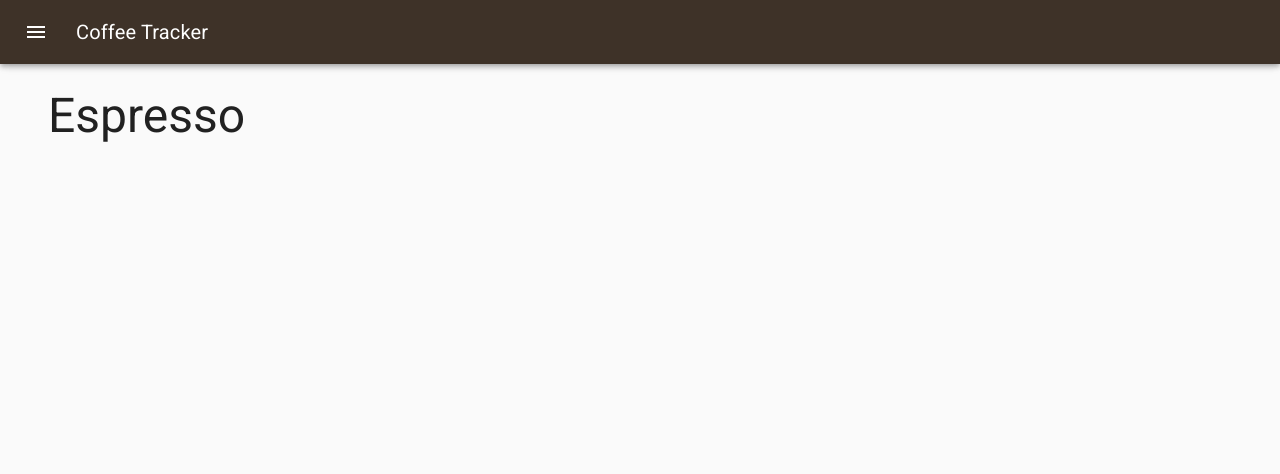
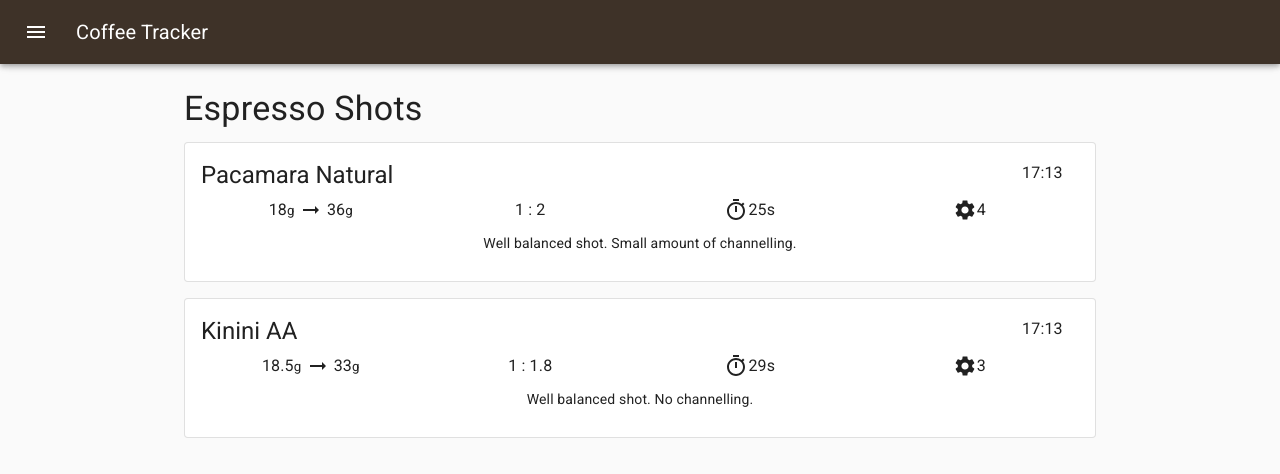
Before and after one commit to joshhazlewood/coffee-tracker-frontend, a React (Create React App) app: page /espresso in a window 1280 px wide. Shown: the top 474 px of the page. Built offline with nearby package versions, Linux system fonts and the light colour scheme.

Commit message:
Created EspressoShotCard and added to shots page

```diff
--- a/package.json
+++ b/package.json
@@ -9,6 +9,7 @@
     "@testing-library/jest-dom": "^5.11.4",
     "@testing-library/react": "^11.1.0",
     "@testing-library/user-event": "^12.1.10",
+    "date-fns": "^2.16.1",
     "react": "^17.0.1",
     "react-dom": "^17.0.1",
     "react-router-dom": "^5.2.0",
--- /dev/null
+++ b/src/components/EspressoShotCard.js
@@ -0,0 +1,101 @@
+import { Card, CardContent, Grid, Typography } from "@material-ui/core";
+import { makeStyles } from "@material-ui/core/styles";
+import ArrowRightAltIcon from "@material-ui/icons/ArrowRightAlt";
+import SettingsIcon from "@material-ui/icons/Settings";
+import TimerIcon from "@material-ui/icons/Timer";
+import { format } from "date-fns";
+
+const useStyles = makeStyles({
+  root: {
+    textAlign: "center",
+    minWidth: "300px",
+  },
+  margin: {
+    margin: "0.3em",
+  },
+  timestamp: {
+    height: "100%",
+  },
+  divider: {
+    marginTop: "0.5em",
+    marginBottom: "0.5em",
+  },
+});
+
+const formatDate = (date) => {
+  return format(date, "HH:mm");
+};
+
+export default function EspressoShotCard({ shot }) {
+  const classes = useStyles();
+
+  const calculateRatio = (input, output) => {
+    const ratio = (output / input).toFixed(1).toString();
+    if (ratio.endsWith(".0")) {
+      return "1 : " + ratio.substring(0, ratio.length - 2);
+    }
+    return "1 : " + ratio;
+  };
+
+  return (
+    <Card variant="outlined" className={classes.root}>
+      <CardContent>
+        <Grid container align="center">
+          <Grid item xs={10} sm={11} align="left">
+            <Typography variant="h5">
+              {shot.name !== undefined ? shot.name : "Shot Name"}
+            </Typography>
+          </Grid>
+          <Grid item xs={2} sm={1} className={classes.timestamp}>
+            <Typography variant="subtitle1">
+              {shot.timestamp !== undefined
+                ? formatDate(shot.timestamp)
+                : "hh:mm"}
+            </Typography>
+          </Grid>
+        </Grid>
+        <Grid
+          container
+          direction="row"
+          alignItems="center"
+          justify="space-between"
+        >
+          <Grid item xs={12} sm={3}>
+            <Typography variant="subtitle1" className={classes.margin}>
+              {" "}
+              {shot.inputWeight}
+              <small>g</small>{" "}
+              <ArrowRightAltIcon style={{ verticalAlign: "middle" }} />{" "}
+              {shot.outputWeight}
+              <small>g</small>
+            </Typography>
+          </Grid>
+          <Grid item xs={4} sm={3}>
+            <Typography variant="subtitle1">
+              {calculateRatio(shot.inputWeight, shot.outputWeight)}
+            </Typography>
+          </Grid>
+          <Grid item xs={4} sm={3}>
+            <Typography variant="subtitle1" className={classes.margin}>
+              <TimerIcon style={{ verticalAlign: "middle" }} />
+              {shot.duration}s
+            </Typography>
+          </Grid>
+          <Grid item xs={4} sm={3}>
+            <Typography variant="subtitle1" className={classes.margin}>
+              <SettingsIcon style={{ verticalAlign: "middle" }} />
+              {shot.grindSetting !== undefined
+                ? shot.grindSetting
+                : "Grind setting"}
+            </Typography>
+          </Grid>
+          <Grid item xs={12}>
+            <Typography variant="body2" className={classes.margin}>
+              {shot.notes !== undefined ? shot.notes : "Shot Notes"}
+            </Typography>
+          </Grid>
+        </Grid>
+      </CardContent>
+    </Card>
+  );
+}
--- a/src/pages/Beans.js
+++ b/src/pages/Beans.js
@@ -1,6 +1,6 @@
 import { Container, Grid, Typography } from "@material-ui/core";
+import React from "react";
 import { BeanCard } from "../components/BeanCard.js";
-import React from "react";
 
 export function Beans({beans}) {
   return (
--- a/src/pages/espresso.js
+++ b/src/pages/espresso.js
@@ -1,9 +1,40 @@
-import { Container, Typography } from "@material-ui/core";
+import { Container, Grid, Typography } from "@material-ui/core";
+import EspressoShotCard from "../components/EspressoShotCard";
+
+const shots = [
+  {
+    name: "Pacamara Natural",
+    inputWeight: 18,
+    outputWeight: 36,
+    duration: 25,
+    timestamp: new Date(),
+    grindSetting: 4,
+    notes: "Well balanced shot. Small amount of channelling.",
+  },
+  {
+    name: "Kinini AA",
+    inputWeight: 18.5,
+    outputWeight: 33,
+    duration: 29,
+    timestamp: new Date(),
+    grindSetting: 3,
+    notes: "Well balanced shot. No channelling.",
+  },
+];
 
 export function Espresso() {
   return (
-    <Container maxWidth="lg">
-      <Typography variant="h3">Espresso</Typography>
+    <Container maxWidth="md">
+      <Typography variant="h4" gutterBottom>
+        Espresso Shots
+      </Typography>
+      <Grid container spacing={2}>
+        {shots.map((shot) => (
+          <Grid item xs={12}>
+            <EspressoShotCard shot={shot} />
+          </Grid>
+        ))}
+      </Grid>
     </Container>
   );
 }
```
Also changed, not shown: 1 other file (tests, documents, lock files or other folders).
